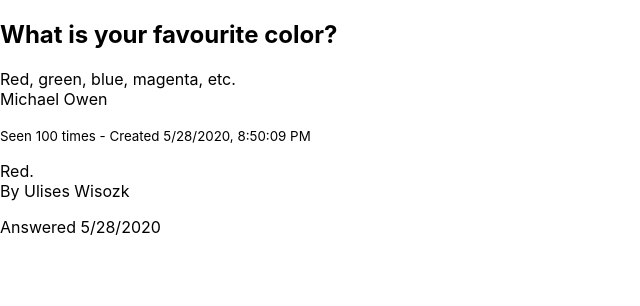
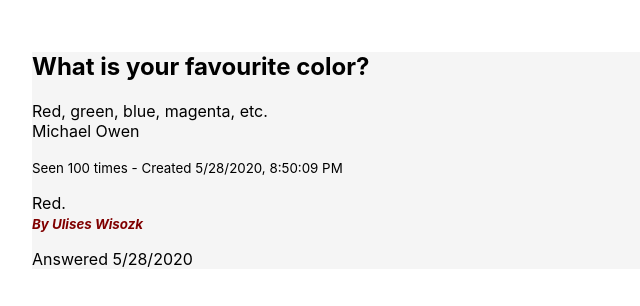
Before and after one commit to CodeCoreYVR/a_a_react_may_2020, a React (Create React App) app: page / in a window 1280 px wide. Shown: the top 306 px of the page, without its empty margins (0-640 px from the left). Built offline with nearby package versions, Linux system fonts and the light colour scheme.

Commit message:
Add demo for styling components

```diff
--- a/src/components/AnswerDetails.js
+++ b/src/components/AnswerDetails.js
@@ -5,7 +5,11 @@ export const AnswerDetails = (props) => {
     <div>
       <p>
         {props.body} <br />
-        By {props.author.full_name}
+        <small
+          style={{ color: "maroon", fontWeight: "bolder", fontStyle: "italic" }}
+        >
+          By {props.author.full_name}
+        </small>
       </p>
       <p>Answered {props.created_at}</p>
     </div>
--- a/src/components/App.js
+++ b/src/components/App.js
@@ -7,7 +7,7 @@ import { QuestionShowPage } from "./QuestionShowPage";
 // This is the one that should be rendered by `ReactDOM.render()`
 export const App = () => {
   return (
-    <div>
+    <div className="App">
       <QuestionShowPage />
     </div>
   );
--- a/src/components/QuestionShowPage.js
+++ b/src/components/QuestionShowPage.js
@@ -6,7 +6,7 @@ import { AnswerDetails } from "./AnswerDetails";
 // QuestionShowPage component
 export const QuestionShowPage = () => {
   return (
-    <main>
+    <main className="QuestionShowPage">
       <QuestionDetails
         title="What is your favourite color?"
         body="Red, green, blue, magenta, etc."
--- a/src/index.css
+++ b/src/index.css
@@ -1,13 +1,21 @@
 body {
   margin: 0;
-  font-family: -apple-system, BlinkMacSystemFont, 'Segoe UI', 'Roboto', 'Oxygen',
-    'Ubuntu', 'Cantarell', 'Fira Sans', 'Droid Sans', 'Helvetica Neue',
+  font-family: -apple-system, BlinkMacSystemFont, "Segoe UI", "Roboto", "Oxygen",
+    "Ubuntu", "Cantarell", "Fira Sans", "Droid Sans", "Helvetica Neue",
     sans-serif;
   -webkit-font-smoothing: antialiased;
   -moz-osx-font-smoothing: grayscale;
 }
 
 code {
-  font-family: source-code-pro, Menlo, Monaco, Consolas, 'Courier New',
+  font-family: source-code-pro, Menlo, Monaco, Consolas, "Courier New",
     monospace;
 }
+
+.App {
+  padding: 2em;
+}
+
+.QuestionShowPage {
+  background-color: whitesmoke;
+}
```
